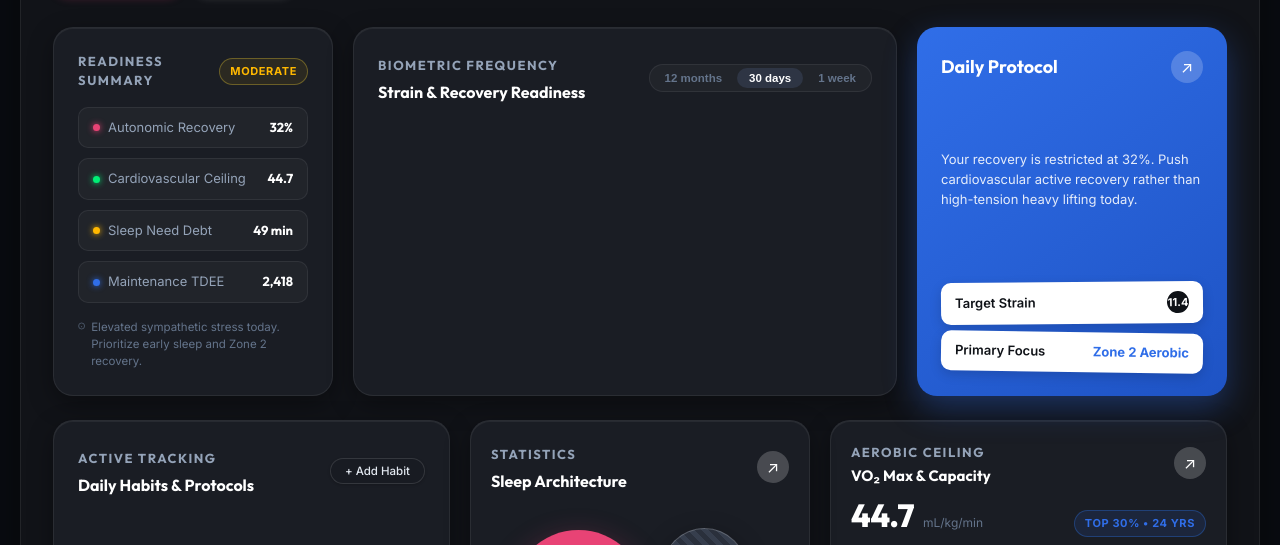
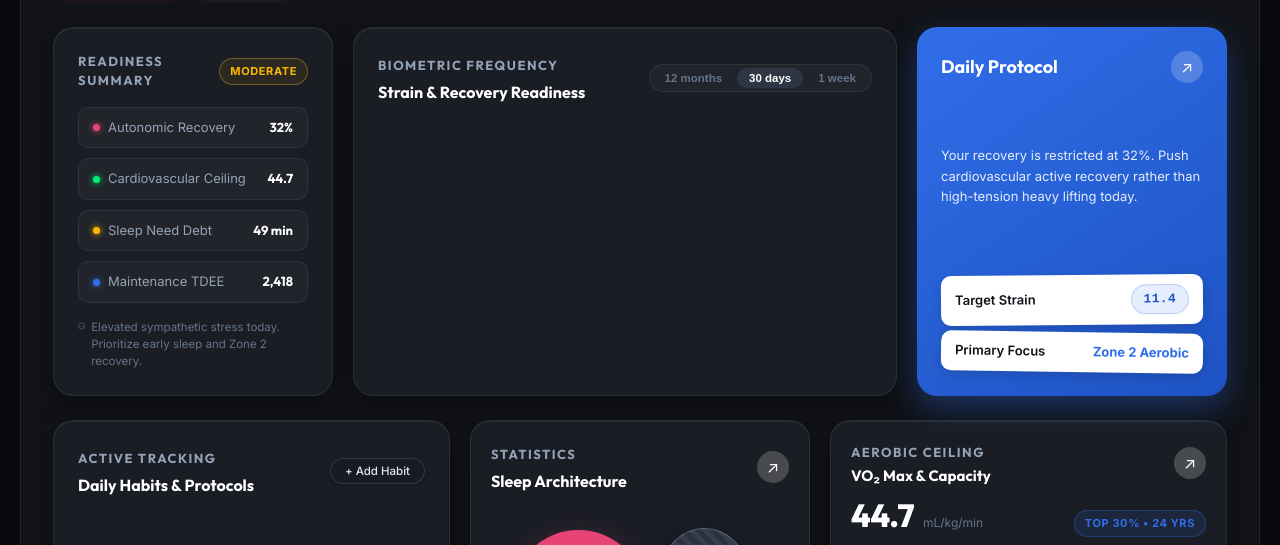
Before and after one commit to Hruthik9/Whoop-Apex, a website: page public/index.html in a window 1280 px wide. Shown: the part 211-756 px from the top of the page. Drawn offline with nearby package versions, Linux system fonts and the light colour scheme; no server answers.

Commit message:
fix(ui): convert target strain from 22px black circle to legible athletic pill badge

```diff
--- a/public/css/styles.css
+++ b/public/css/styles.css
@@ -628,16 +628,22 @@ body {
 }
 
 .feature-badge-count {
-  width: 22px;
-  height: 22px;
-  border-radius: 50%;
-  background: #0F1217;
-  color: #FFFFFF;
-  font-size: 11px;
-  font-weight: 700;
-  display: flex;
+  width: auto;
+  min-width: unset;
+  height: auto;
+  padding: 4px 12px;
+  border-radius: 20px;
+  background: rgba(48, 110, 232, 0.12);
+  color: #1E53C4;
+  border: 1px solid rgba(48, 110, 232, 0.25);
+  font-size: 13px;
+  font-weight: 700;
+  font-family: var(--font-mono, monospace);
+  display: inline-flex;
   align-items: center;
   justify-content: center;
+  white-space: nowrap;
+  letter-spacing: 0.3px;
 }
 
 /* Active Habits Card */
```
